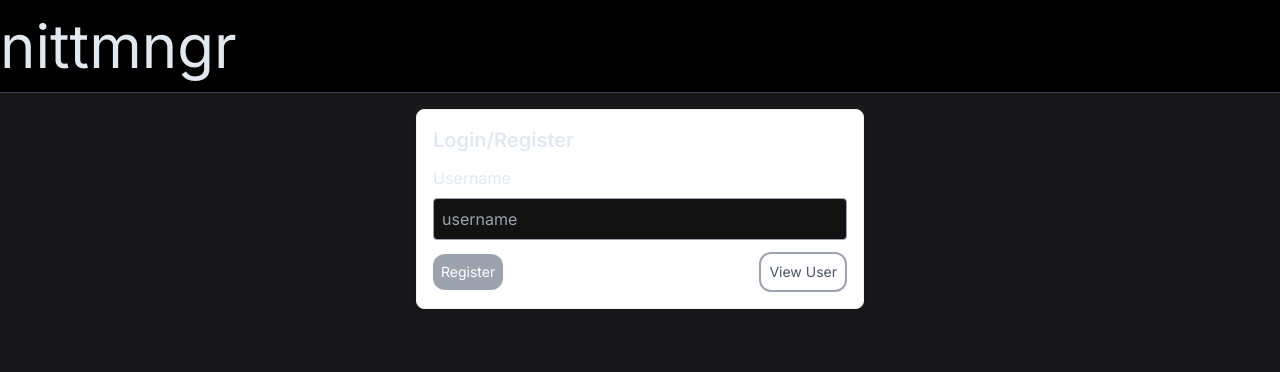
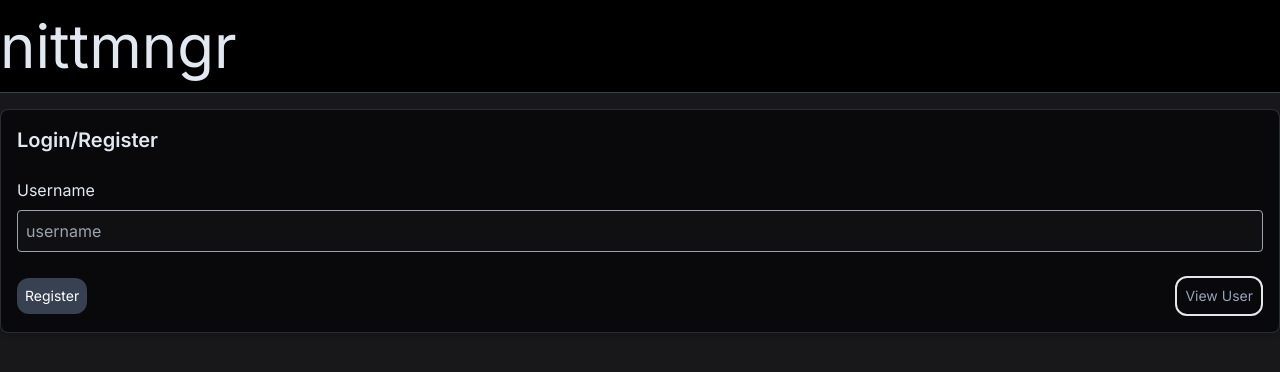
Before and after one commit to jaimetrovoada/nittmngr, a Next.js app: page / in a window 1280 px wide. Shown: the top 372 px of the page. Built offline with nearby package versions, Linux system fonts and the light colour scheme.

Commit message:
modify user form

```diff
--- a/components/UserForm.tsx
+++ b/components/UserForm.tsx
@@ -3,6 +3,8 @@ import { createUser } from "@/lib/api";
 import React, { useState } from "react";
 import { useRouter } from "next/navigation";
 import Link from "next/link";
+import Form from "./Form";
+import Button from "./Button";
 
 const UserForm = () => {
   const [input, setInput] = useState("");
@@ -29,10 +31,7 @@ const UserForm = () => {
   };
 
   return (
-    <form
-      onSubmit={handleSubmit}
-      className="mx-auto flex w-full max-w-md flex-col gap-3 rounded-lg border border-gray-100 bg-white p-4 shadow-md"
-    >
+    <Form onSubmit={handleSubmit}>
       <p className="text-xl font-semibold">Login/Register</p>
       <div className="flex flex-col gap-2">
         <label htmlFor="username">Username</label>
@@ -41,7 +40,7 @@ const UserForm = () => {
           name="username"
           value={input}
           onChange={(e) => setInput(e.target.value)}
-          className="rounded border border-gray-400 p-2"
+          className="rounded border border-gray-400 bg-zinc-900/50 p-2"
           placeholder="username"
         />
       </div>
@@ -49,27 +48,24 @@ const UserForm = () => {
         <p className="text-xs text-red-400">{error}</p>
       ) : null}
       <div className="flex flex-row items-center justify-between">
-        <button
-          type="submit"
-          className="rounded-xl bg-blue-500 p-2 text-sm capitalize text-white disabled:cursor-not-allowed disabled:bg-gray-400"
-          disabled={!input}
-        >
+        <Button type="submit" disabled={!input}>
           Register
-        </button>
-        <Link
+        </Button>
+        <Button
+          as={Link}
           href={input && `/users/${input}`}
           aria-disabled={!input}
-          onClick={(e) => {
+          onClick={(e: React.MouseEvent) => {
             if (!input) {
               e.preventDefault();
             }
           }}
-          className="rounded-xl border-2 border-blue-500 p-2 text-sm capitalize aria-disabled:cursor-not-allowed aria-disabled:border-gray-400 aria-disabled:text-gray-600"
+          variant="secondary"
         >
           View User
-        </Link>
+        </Button>
       </div>
-    </form>
+    </Form>
   );
 };
 
```
